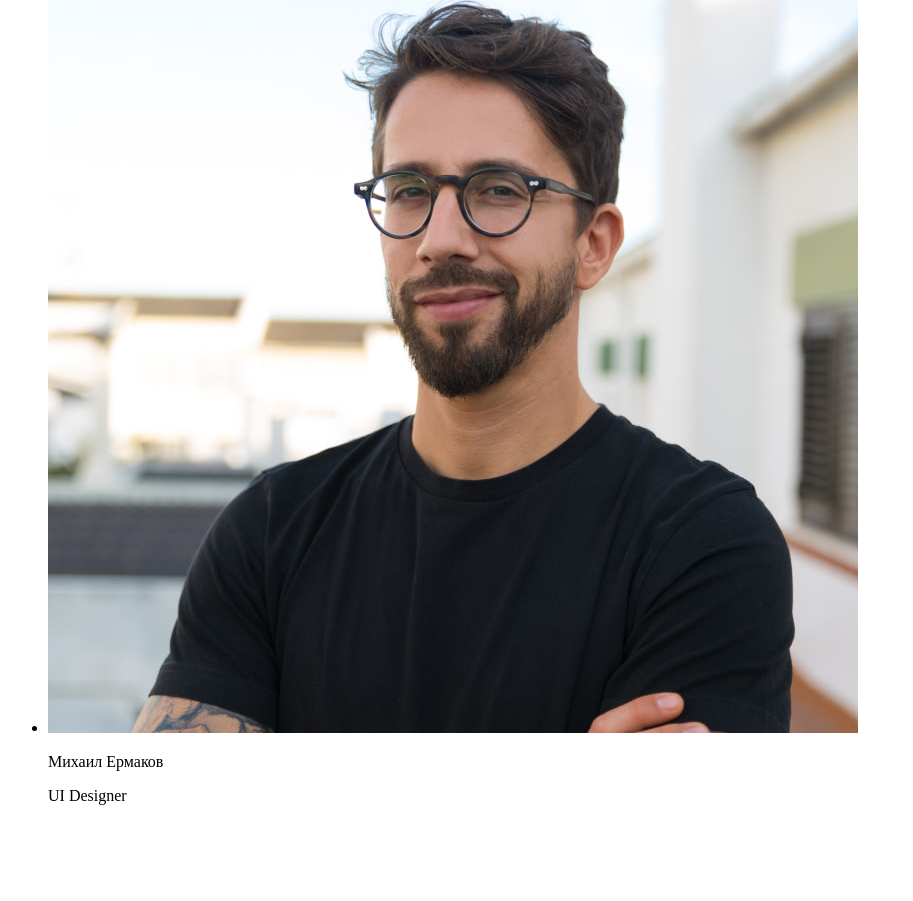
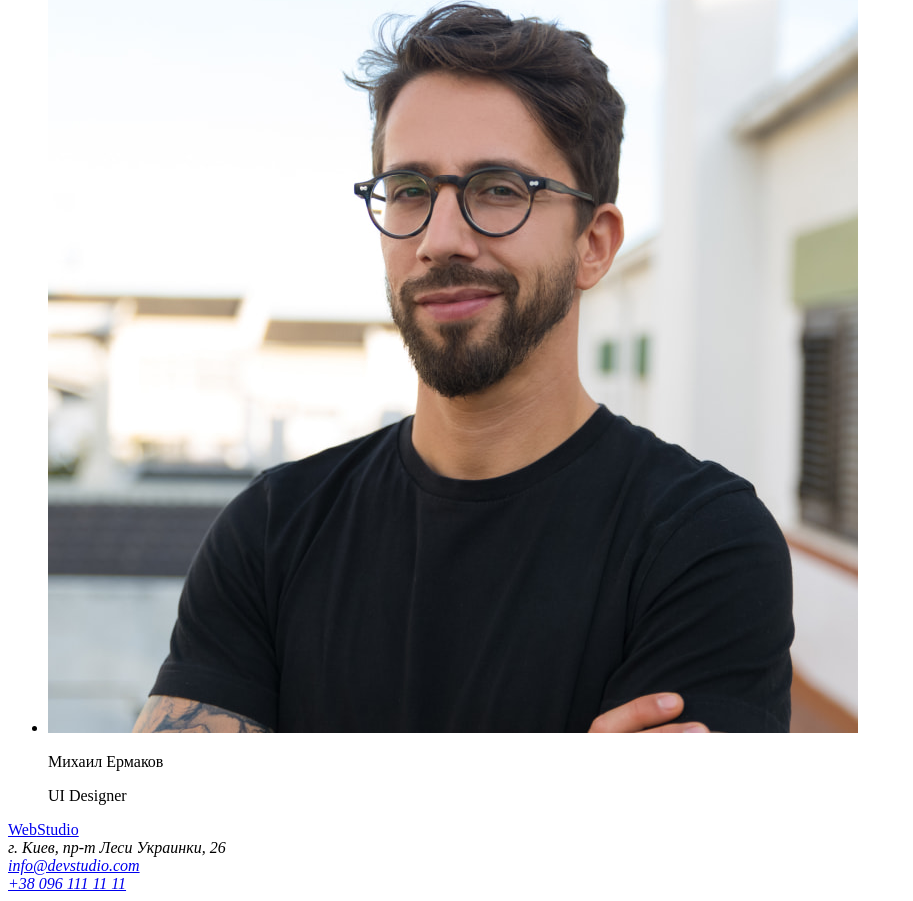
Before and after one commit to tyomakarimov/goit-markup-hw-01, a plain HTML site: page index.html in a window 1280 px wide. Shown: the part 4418-5319 px from the top of the page, without its empty margins (0-913 px from the left). Before the commit the page ends 5239 px from the top, so only its background shows below. Drawn offline with Linux system fonts and the light colour scheme.

Commit message:
Add: footer

```diff
--- a/index.html
+++ b/index.html
@@ -108,5 +108,13 @@
         </ul>
       </section>
     </main>
+    <footer>
+      <a href="/"><span>Web</span>Studio</a>
+      <address>
+        г. Киев, пр-т Леси Украинки, 26<br />
+        <a href="mailto:info@devstudio.com">info@devstudio.com</a><br />
+        <a href="tel:+380961111111">+38 096 111 11 11</a>
+      </address>
+    </footer>
   </body>
 </html>
```
